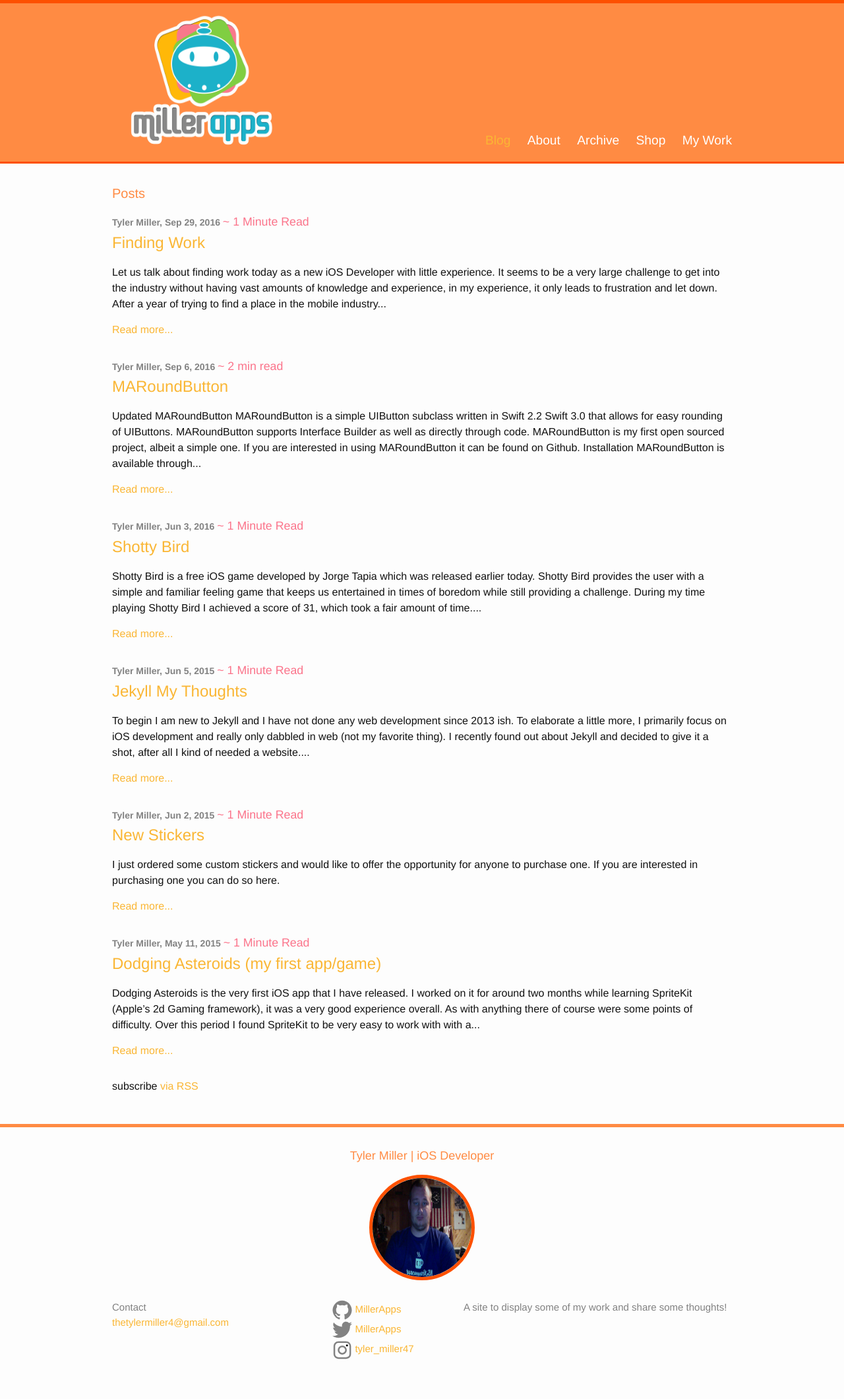
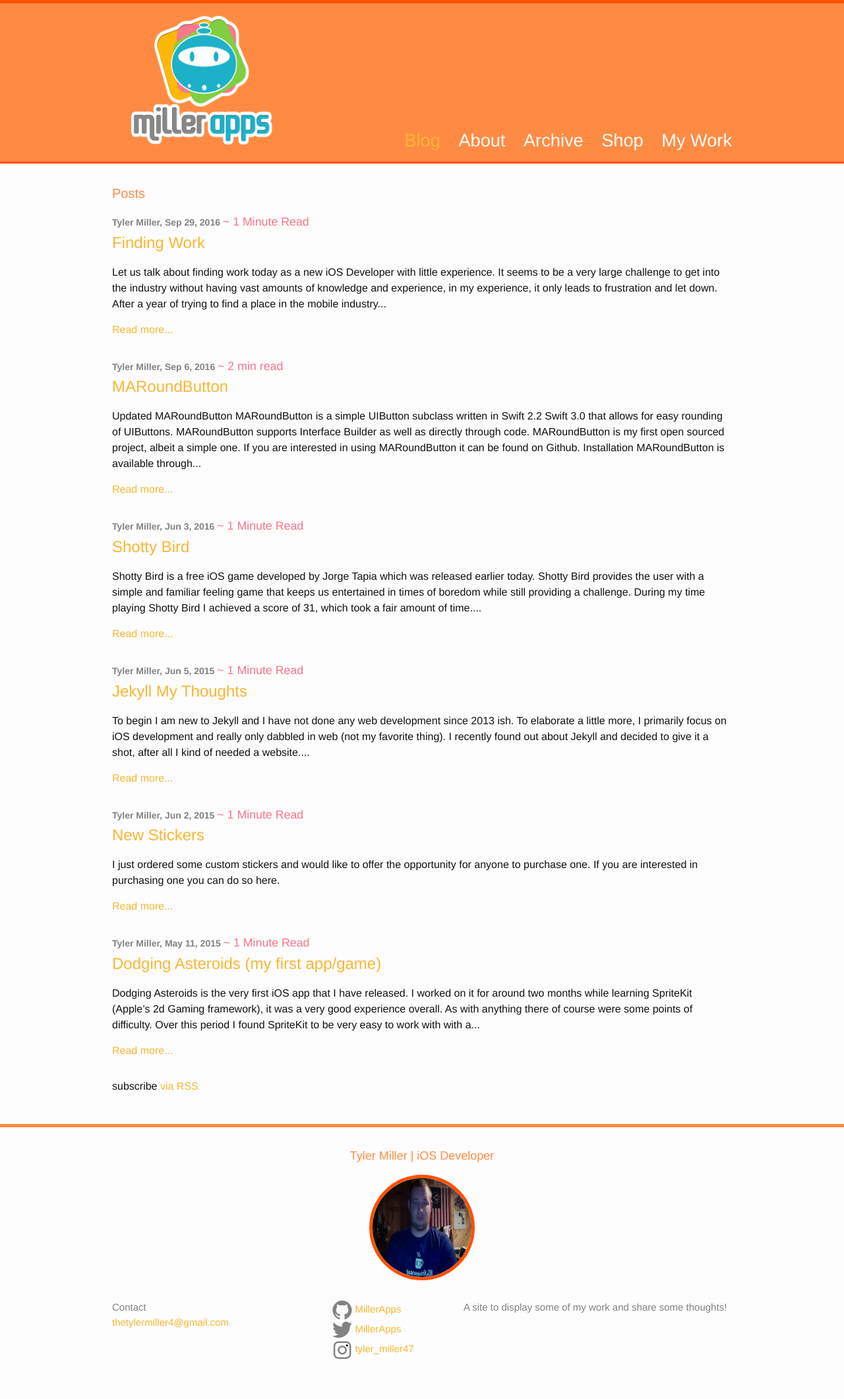
Before and after one commit to MillerApps/MillerApps.github.io, a Jekyll site: the page built from index.html, in a window 1280 px wide. Shown: the whole page at 66% size. Built offline with Jekyll 4.4.1, drawn with Linux system fonts in a browser that asks for light colours.

Commit message:
update nav bar font size

```diff
--- a/_sass/_layout.scss
+++ b/_sass/_layout.scss
@@ -26,7 +26,7 @@
     float: right;
     line-height: 56px;
     margin-top: 180px;
-    font-size: 120%;
+    font-size: 170%;
      @include media-query($on-palm) {
 	     margin-top: 30px;
 	     }
```
